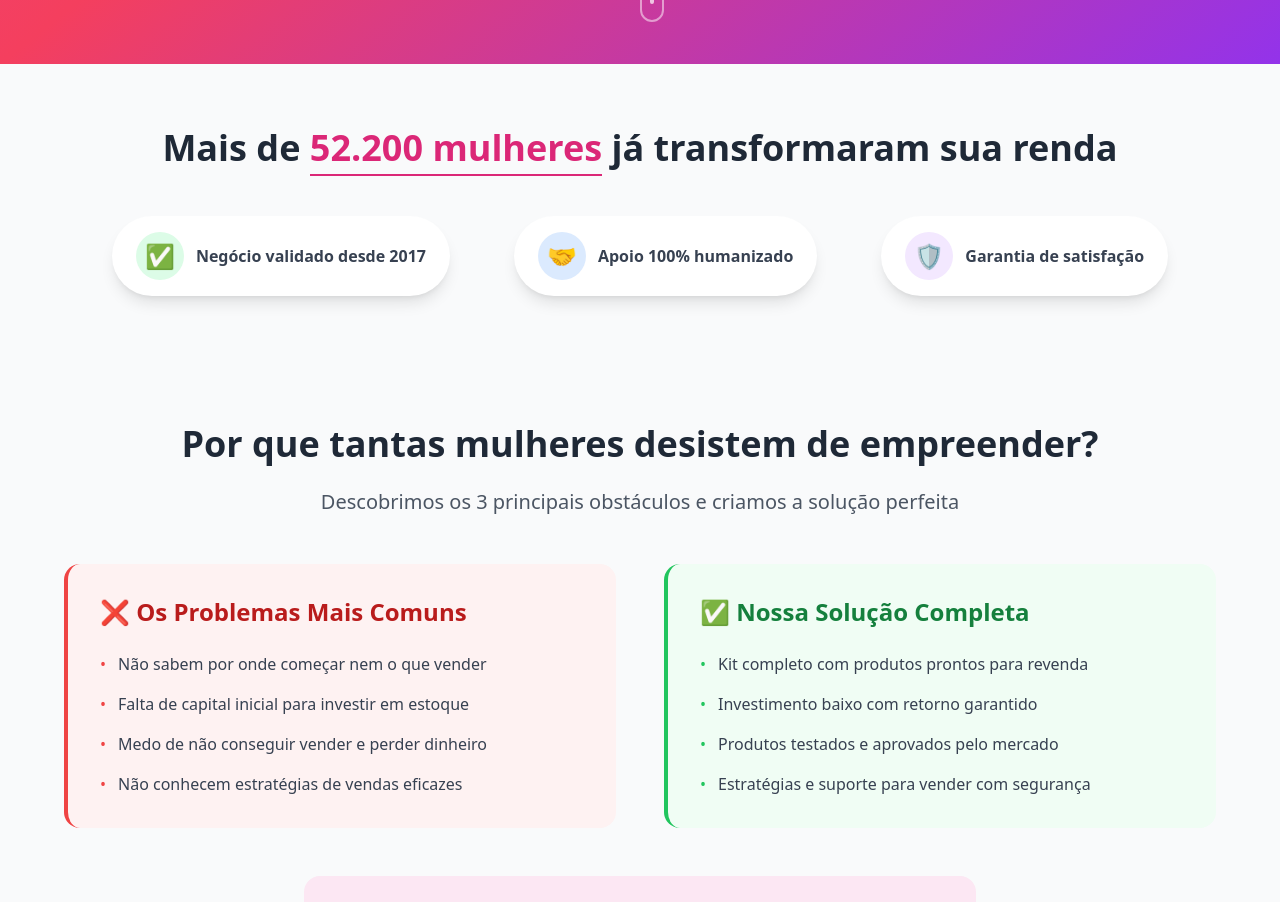
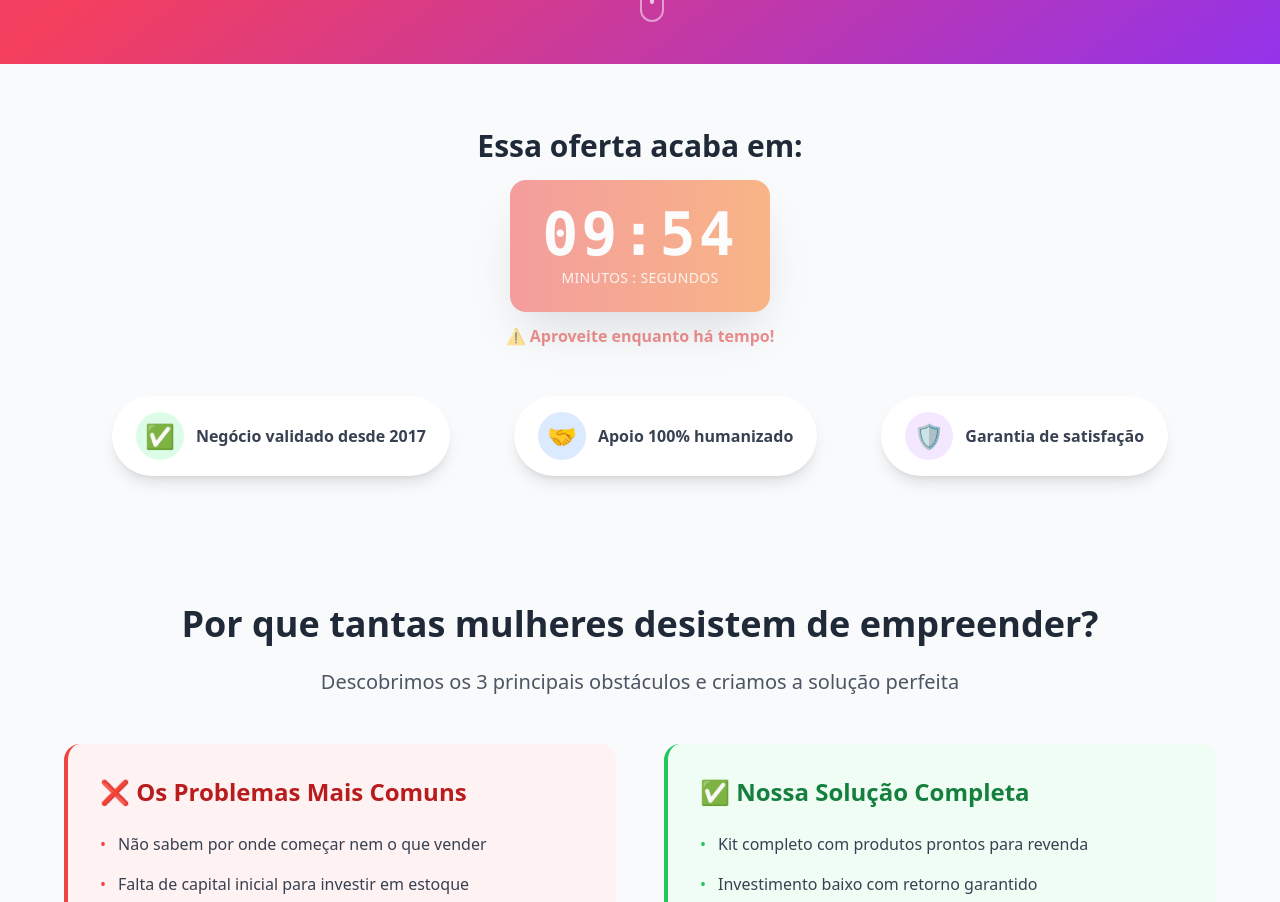
Before and after one commit to 95lucassdaniell/kit-empreendedora-reloaded, a React (Vite) app: page / in a window 1280 px wide. Shown: the part 958-1860 px from the top of the page. Built offline with nearby package versions, Linux system fonts and the light colour scheme.

Commit message:
Implement countdown timer
Add a 10-minute countdown timer to the Hero section.

```diff
--- a/src/components/Credibility.tsx
+++ b/src/components/Credibility.tsx
@@ -1,19 +1,52 @@
 
-import React from 'react';
+import React, { useState, useEffect } from 'react';
 
 const Credibility = () => {
+  const [timeLeft, setTimeLeft] = useState(600); // 10 minutos em segundos
+
+  useEffect(() => {
+    if (timeLeft <= 0) return;
+
+    const timer = setInterval(() => {
+      setTimeLeft(prev => prev - 1);
+    }, 1000);
+
+    return () => clearInterval(timer);
+  }, [timeLeft]);
+
+  const formatTime = (seconds: number) => {
+    const minutes = Math.floor(seconds / 60);
+    const remainingSeconds = seconds % 60;
+    return `${minutes.toString().padStart(2, '0')}:${remainingSeconds.toString().padStart(2, '0')}`;
+  };
+
   return (
     <section className="bg-gray-50 py-12 sm:py-16">
       <div className="container mx-auto px-4 sm:px-6">
         <div className="text-center">
-          <h2 className="text-2xl sm:text-3xl lg:text-4xl font-bold text-gray-800 mb-6 sm:mb-8 leading-tight">
-            Mais de{' '}
-            <span className="text-pink-600 relative">
-              52.200 mulheres
-              <div className="absolute -bottom-0.5 sm:-bottom-1 left-0 right-0 h-0.5 bg-pink-600"></div>
-            </span>{' '}
-            já transformaram sua renda
-          </h2>
+          {/* Cronômetro de Urgência */}
+          <div className="mb-8 sm:mb-12">
+            <h2 className="text-xl sm:text-2xl lg:text-3xl font-bold text-gray-800 mb-4 leading-tight">
+              Essa oferta acaba em:
+            </h2>
+
+            <div className="inline-flex items-center justify-center bg-gradient-to-r from-red-500 to-orange-500 text-white px-6 sm:px-8 py-4 sm:py-6 rounded-2xl shadow-2xl animate-pulse">
+              <div className="text-center">
+                <div className="text-4xl sm:text-5xl lg:text-6xl font-bold font-mono tracking-wider">
+                  {timeLeft > 0 ? formatTime(timeLeft) : '00:00'}
+                </div>
+                <div className="text-xs sm:text-sm opacity-90 mt-1 uppercase tracking-wide">
+                  {timeLeft > 0 ? 'Minutos : Segundos' : 'Oferta Encerrada'}
+                </div>
+              </div>
+            </div>
+
+            {timeLeft > 0 && (
+              <p className="text-sm sm:text-base text-red-600 font-semibold mt-3 animate-pulse">
+                ⚠️ Aproveite enquanto há tempo!
+              </p>
+            )}
+          </div>
 
           <div className="flex flex-col sm:flex-row justify-center items-center gap-4 sm:gap-6 lg:gap-16 mt-8 sm:mt-12">
             <div className="flex items-center gap-2 sm:gap-3 bg-white px-4 sm:px-6 py-3 sm:py-4 rounded-full shadow-lg hover:shadow-xl transition-shadow w-full sm:w-auto max-w-xs sm:max-w-none">
```
